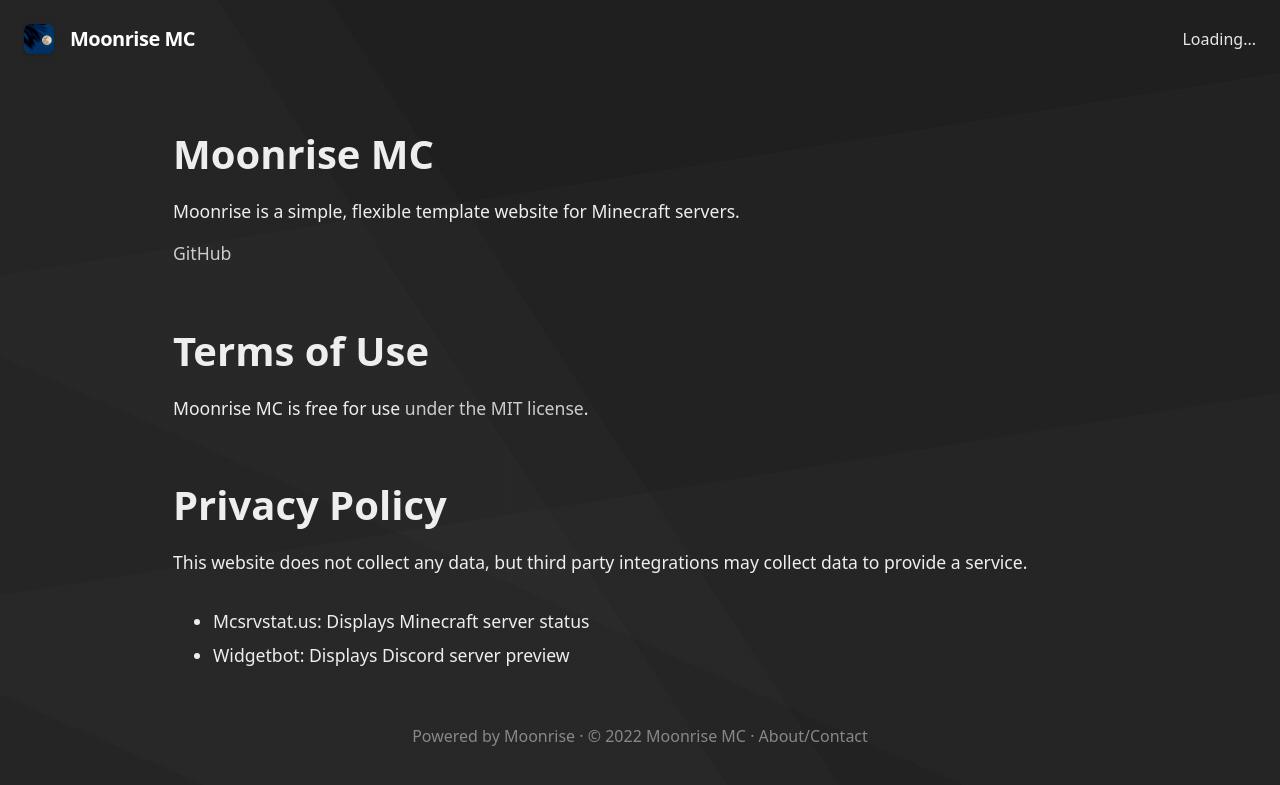
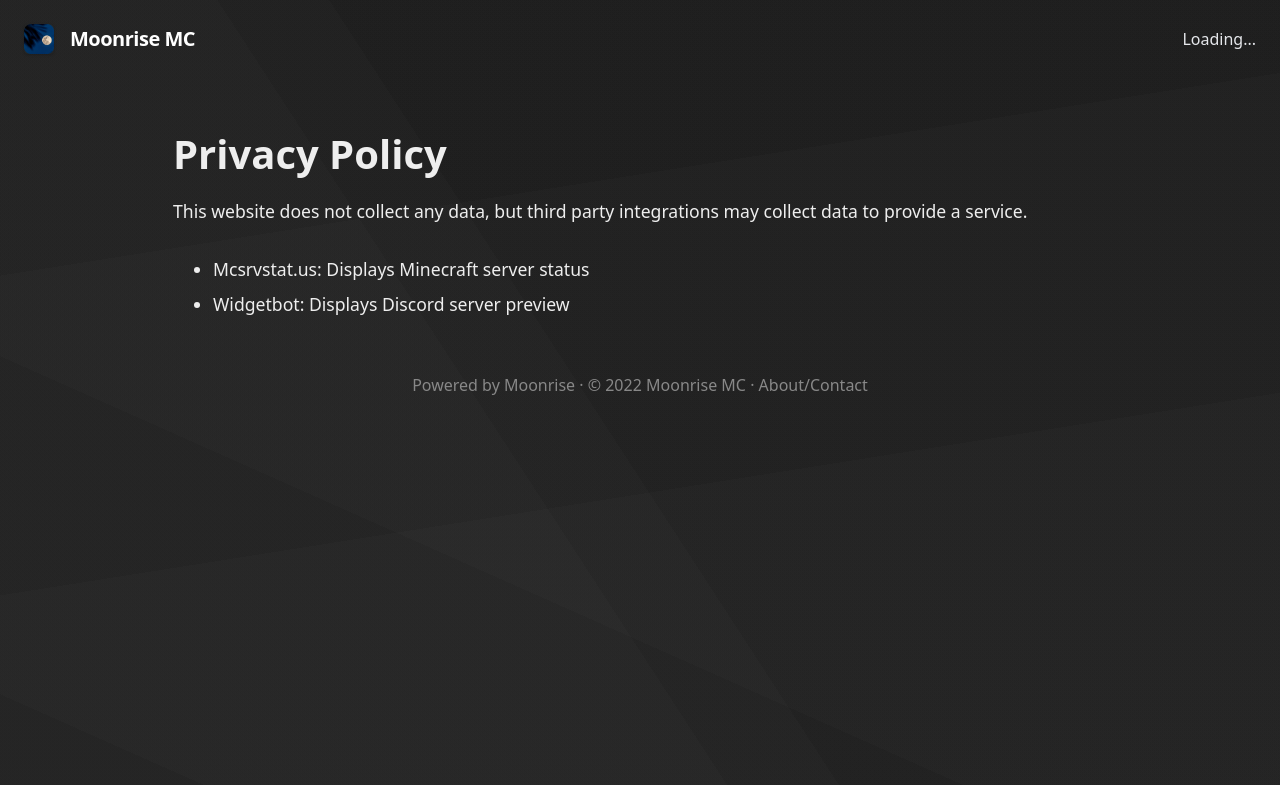
Before and after one commit to KecskeKommando/chickencraft, a Jekyll site: the page built from docs/about.md, in a window 1280 px wide. Shown: the top 785 px of the page. Built offline with Jekyll 4.4.1, drawn with Linux system fonts in a browser that asks for light colours; our own code applies the rules of GitHub Pages for plain Markdown files.

Commit message:
Update about.md

```diff
--- a/docs/about.md
+++ b/docs/about.md
@@ -1,18 +1,3 @@
----
-layout: page
-navname: About
----
-
-# {{ site.serverName }}
-
-Moonrise is a simple, flexible template website for Minecraft servers.
-
-[GitHub](https://github.com/coffeebank/moonrise)
-
-
-# Terms of Use
-
-Moonrise MC is free for use [under the MIT license](https://github.com/coffeebank/moonrise).
 
 
 # Privacy Policy
```
